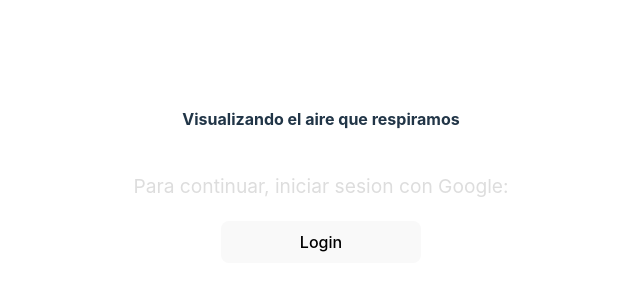
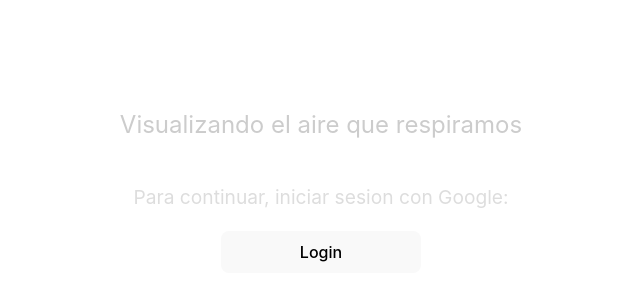
Before and after one commit to cantor11/skyshield-test, a React (Vite) app: page / in a window 1280 px wide. Shown: the part 278-578 px from the top of the page, without its empty margins (319-959 px from the left). Built offline with nearby package versions, Linux system fonts and the light colour scheme; no server answers.

Commit message:
Update Login.css

```diff
--- a/src/pages/login/Login.css
+++ b/src/pages/login/Login.css
@@ -24,6 +24,13 @@
     color: #fff;
 }
 
+.subtitle-login {
+    font-size: 1.5em;
+    font-weight: normal;
+    margin-bottom: 20px;
+    color: #ccc;
+}
+
 .intro-text {
     font-size: 1.2em;
     margin-bottom: 20px;
```
